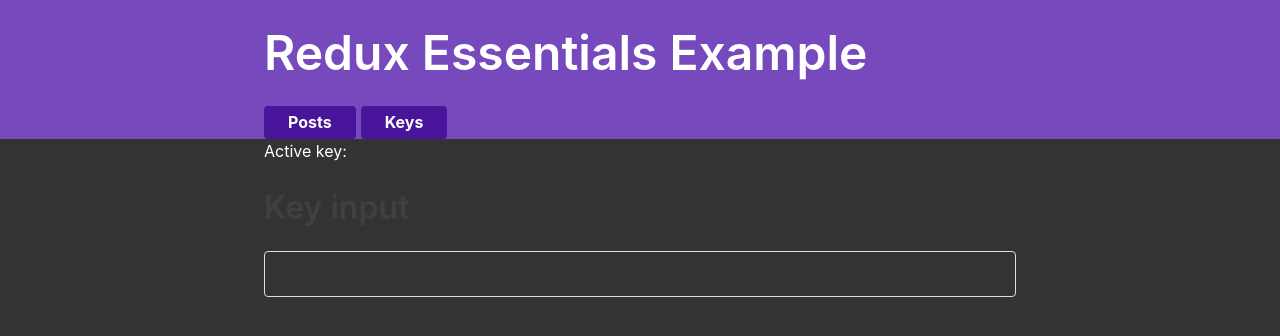
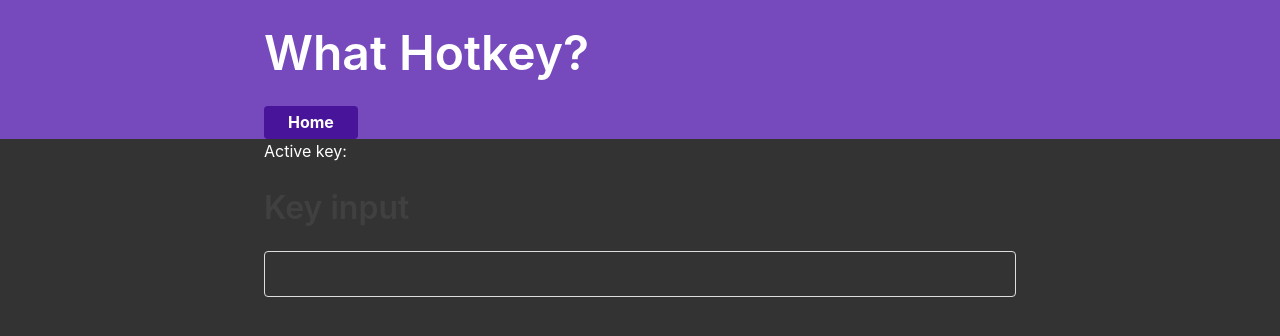
Before and after one commit to FarrenRE/whathotkey, a React (Create React App) app: page / in a window 1280 px wide. Shown: the top 336 px of the page. Built offline with nearby package versions, Linux system fonts and the light colour scheme; what miragejs, txtgen would draw is missing.

Commit message:
remove posts

```diff
--- a/src/app/Navbar.js
+++ b/src/app/Navbar.js
@@ -5,12 +5,11 @@ export const Navbar = () => {
   return (
     <nav>
       <section>
-        <h1>Redux Essentials Example</h1>
+        <h1>What Hotkey?</h1>
 
         <div className="navContent">
           <div className="navLinks">
-            <Link to="/">Posts</Link>
-            <Link to="/keys">Keys</Link>
+            <Link to="/">Home</Link>
           </div>
         </div>
       </section>
```
